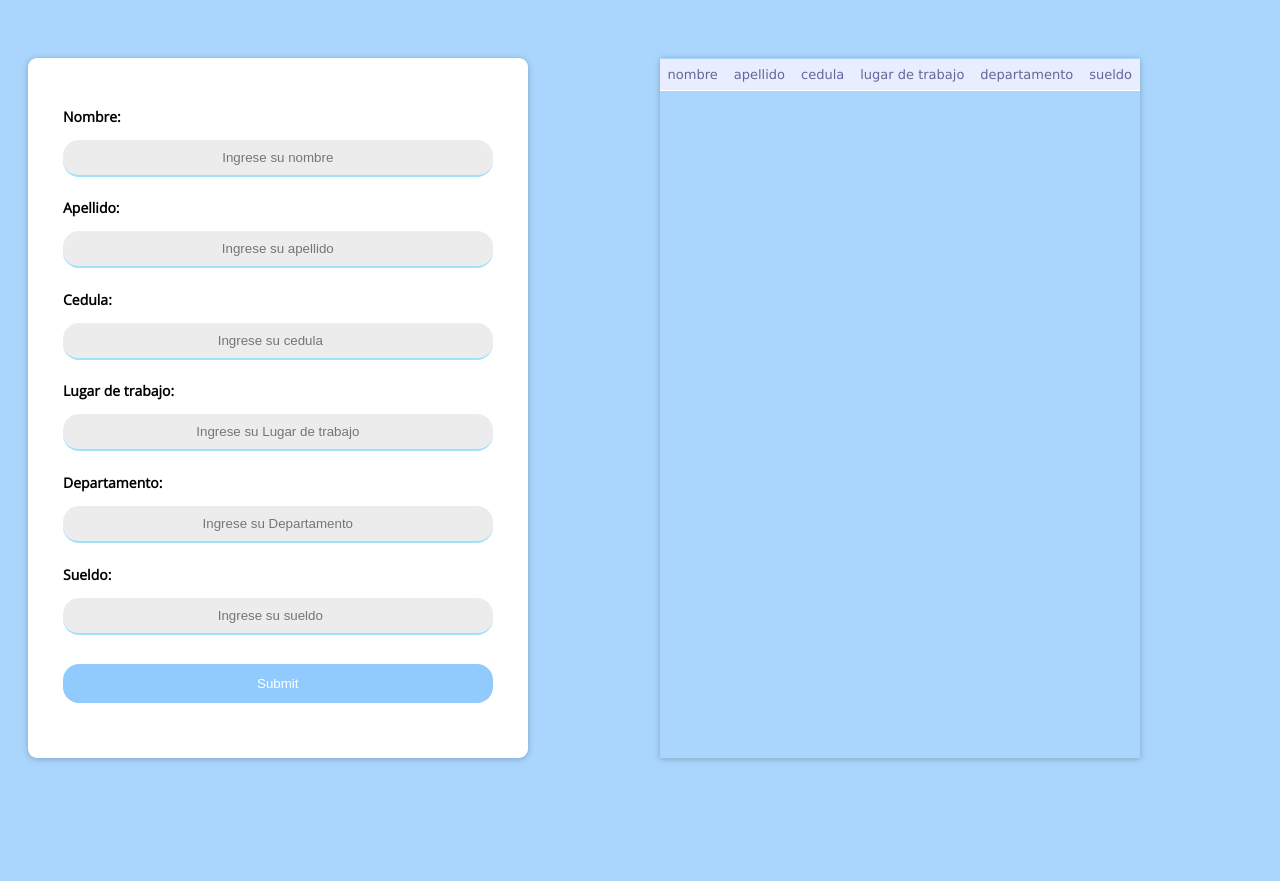
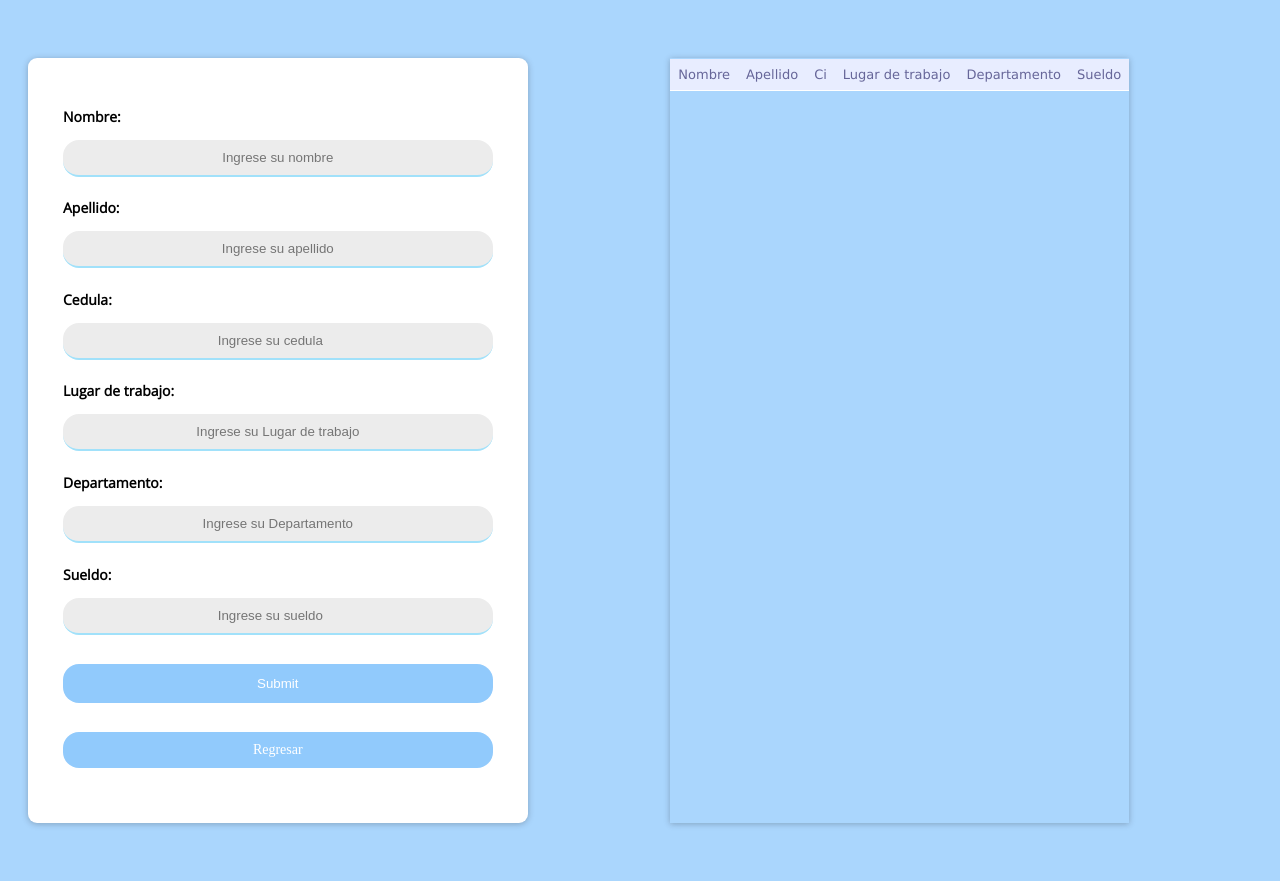
Before and after one commit to AdrianaArguello/PW-Actividad1-Adriana-Arguello, a PHP site: page /arreglo-asociativo/index.html in a window 1280 px wide. Before the commit the page ends 762 px from the top, so only its background shows below. Run offline with PHP 8.4, Linux system fonts and the light colour scheme; some libraries are stand-ins or nearby versions.

Commit message:
actualizacion

```diff
--- a/arreglo-asociativo/index.html
+++ b/arreglo-asociativo/index.html
@@ -14,7 +14,7 @@
             <form class="form" autocomplete="off">
                 <div class="form__section">
                     <h2>Nombre:</h2>
-                    <input type="text" name="nombre" class="form__input" placeholder="Ingrese su nombre">
+                    <input type="text" name="nombre" class="form__input" placeholder="Ingrese su nombre" >
                 </div>
                 <div class="form__section">
                     <h2>Apellido:</h2>
@@ -39,18 +39,21 @@
                 <div class="form__section">
                     <input id="submit" type="submit" class="form__input" onclick="enviar()">
                 </div>
+                <div class="form__section">
+                    <a href="../index.php" class=""><div class="form__input ahref">Regresar</div></a>
+                </div>
             </form>
         </div>
         <div class="table_container">
             <table class="table">
                 <thead>
                     <tr>
-                        <td>nombre</td>
-                        <td>apellido</td>
-                        <td>cedula</td>
-                        <td>lugar de trabajo</td>
-                        <td>departamento</td>
-                        <td>sueldo</td>
+                        <td>Nombre</td>
+                        <td>Apellido</td>
+                        <td>Ci</td>
+                        <td>Lugar de trabajo</td>
+                        <td>Departamento</td>
+                        <td>Sueldo</td>
                     </tr>
                 </thead>
                 <tbody id="tbody">
--- a/arreglo-asociativo/script.js
+++ b/arreglo-asociativo/script.js
@@ -29,7 +29,9 @@ function enviar(){
             let resultado = JSON.parse(result);
             console.log(result);
             alert(resultado.mensaje);
-            addrow(resultado.data);
+            if(resultado.data != null) {
+                addrow(resultado.data);
+            }
         }
     });
 
--- a/arreglo-asociativo/style.css
+++ b/arreglo-asociativo/style.css
@@ -7,6 +7,10 @@ h2 {
     color: #000;
     font-family: 'Open Sans', sans-serif;
     margin-bottom: 4px;
+}
+
+a {
+    text-decoration: none;
 }
 
 .container {
@@ -107,14 +111,38 @@ tr:hover td {
     border-radius: 9px;
 }
 
+.ahref {
+    background-color:#91cafc;
+    outline: none;
+    border-bottom: none;
+    margin-top: 19px;
+    color: #fff;
+    font-size: 14px;
+}
+
+.ahref:hover {
+    background-color: #78befc;
+    border-bottom: none;
+    margin-top: 19px;
+    font-size: 14px;
+}
+
+
 @media screen and (max-width:699px){
     .flex_container{
-        width: 22rem;
-        margin: 50px;
+        margin: 0;
+        width: 100%;
+        padding: 2px;
     }
 
     .container{
         display: block;
         justify-content: center;
     }
+
+    .table_container{
+        display: block;
+        width: 100%;
+        margin: 50px 0 0 0;
+    }
 }
--- a/octogono-regular/index.php
+++ b/octogono-regular/index.php
@@ -32,6 +32,9 @@
                 <div class="form__section">
                     <input type="submit" class="form__input">
                 </div>
+                <div class="form__section">
+                    <a href="../index.php" class=""><div class="form__input ahref">Regresar</div></a>
+                </div>
             </form>
             <?php
                 $areaL="";
--- a/teorema-pitagoras/index.php
+++ b/teorema-pitagoras/index.php
@@ -31,6 +31,9 @@
             <div class="form__section">
                 <input type="submit" class="form__input">
             </div>
+            <div class="form__section">
+                <a href="../index.php" class=""><div class="form__input ahref">Regresar</div></a>
+            </div>
         </form>
         <div class="form-img">
             <div class="img-container">
```
Also changed, not shown: arreglo-asociativo/process.php (+6 -5 lines), octogono-regular/style.css (+37 -1 lines), teorema-pitagoras/style.css (+29 -0 lines).
